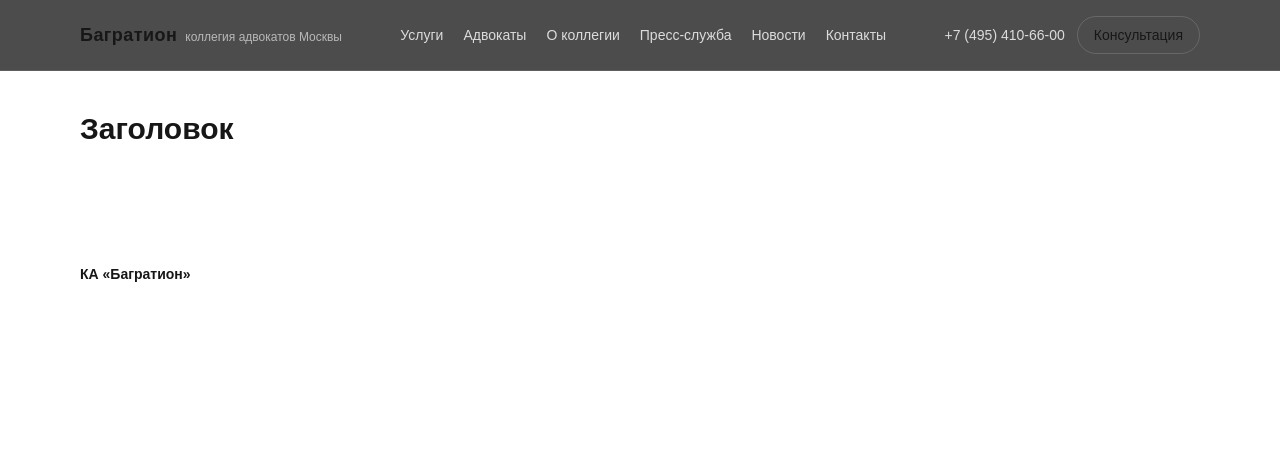
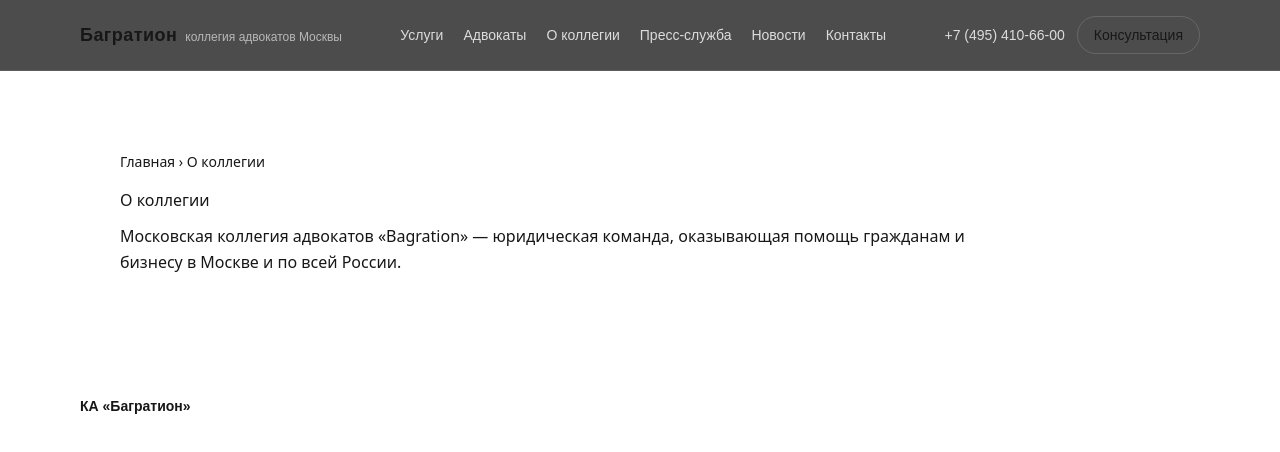
Before and after one commit to mvnikolaec/bagration-site, a Next.js app in the folder web/: page /about in a window 1280 px wide. Shown: the top 452 px of the page. Built offline with nearby package versions, Linux system fonts and the light colour scheme.

Commit message:
feat: base pages (about, press, news, contacts)

```diff
--- a/web/app/about/page.tsx
+++ b/web/app/about/page.tsx
@@ -1,8 +1,18 @@
-export default function Page() {
-    return (
-      <section className="space-y-3">
-        <h1 className="text-3xl font-semibold">Заголовок</h1>
-        <p className="text-white/70">Контент страницы будет здесь.</p>
-      </section>
-    );
-  }
+import Link from "next/link";
+
+export default function AboutPage() {
+  return (
+    <main style={{ padding: 40, fontFamily: "system-ui" }}>
+      <nav aria-label="Breadcrumb" style={{ fontSize: 14, marginBottom: 16 }}>
+        <Link href="/">Главная</Link> <span>›</span> <span>О коллегии</span>
+      </nav>
+
+      <h1 style={{ margin: "0 0 12px" }}>О коллегии</h1>
+
+      <p style={{ margin: 0, maxWidth: 900, lineHeight: 1.6 }}>
+        Московская коллегия адвокатов «Bagration» — юридическая команда,
+        оказывающая помощь гражданам и бизнесу в Москве и по всей России.
+      </p>
+    </main>
+  );
+}
--- a/web/app/contacts/page.tsx
+++ b/web/app/contacts/page.tsx
@@ -1,8 +1,17 @@
-export default function Page() {
-    return (
-      <section className="space-y-3">
-        <h1 className="text-3xl font-semibold">Заголовок</h1>
-        <p className="text-white/70">Контент страницы будет здесь.</p>
-      </section>
-    );
-  }
+import Link from "next/link";
+
+export default function ContactsPage() {
+  return (
+    <main style={{ padding: 40, fontFamily: "system-ui" }}>
+      <nav aria-label="Breadcrumb" style={{ fontSize: 14, marginBottom: 16 }}>
+        <Link href="/">Главная</Link> <span>›</span> <span>Контакты</span>
+      </nav>
+
+      <h1 style={{ margin: "0 0 12px" }}>Контакты</h1>
+
+      <p style={{ margin: 0, maxWidth: 900, lineHeight: 1.6 }}>
+        Адрес, телефоны, график работы и форма обращения.
+      </p>
+    </main>
+  );
+}
--- a/web/app/news/page.tsx
+++ b/web/app/news/page.tsx
@@ -1,8 +1,17 @@
-export default function Page() {
-    return (
-      <section className="space-y-3">
-        <h1 className="text-3xl font-semibold">Заголовок</h1>
-        <p className="text-white/70">Контент страницы будет здесь.</p>
-      </section>
-    );
-  }
+import Link from "next/link";
+
+export default function NewsPage() {
+  return (
+    <main style={{ padding: 40, fontFamily: "system-ui" }}>
+      <nav aria-label="Breadcrumb" style={{ fontSize: 14, marginBottom: 16 }}>
+        <Link href="/">Главная</Link> <span>›</span> <span>Новости</span>
+      </nav>
+
+      <h1 style={{ margin: "0 0 12px" }}>Новости</h1>
+
+      <p style={{ margin: 0, maxWidth: 900, lineHeight: 1.6 }}>
+        Публикации, события коллегии и обновления по направлениям практики.
+      </p>
+    </main>
+  );
+}
--- a/web/app/press/page.tsx
+++ b/web/app/press/page.tsx
@@ -1,8 +1,17 @@
-export default function Page() {
-    return (
-      <section className="space-y-3">
-        <h1 className="text-3xl font-semibold">Заголовок</h1>
-        <p className="text-white/70">Контент страницы будет здесь.</p>
-      </section>
-    );
-  }
+import Link from "next/link";
+
+export default function PressPage() {
+  return (
+    <main style={{ padding: 40, fontFamily: "system-ui" }}>
+      <nav aria-label="Breadcrumb" style={{ fontSize: 14, marginBottom: 16 }}>
+        <Link href="/">Главная</Link> <span>›</span> <span>Пресс-служба</span>
+      </nav>
+
+      <h1 style={{ margin: "0 0 12px" }}>Пресс-служба</h1>
+
+      <p style={{ margin: 0, maxWidth: 900, lineHeight: 1.6 }}>
+        Официальные заявления, комментарии для СМИ, аккредитация и запросы.
+      </p>
+    </main>
+  );
+}
```
